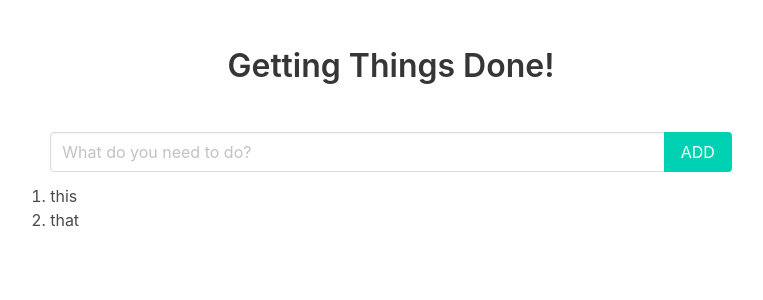
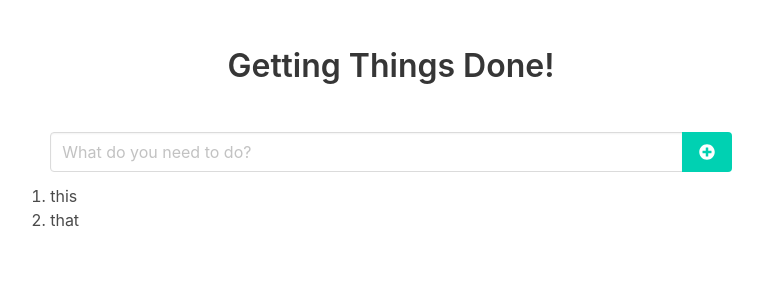
Before and after one commit to stungeye/Vue-To-Do-with-Bulma, a Vue app: page / in a window 1280 px wide. Shown: the top 300 px of the page, without its empty margins (249-1012 px from the left). Built offline with nearby package versions, Linux system fonts and the light colour scheme.

Commit message:
Using a font-awesome icon now.

```diff
--- a/src/App.vue
+++ b/src/App.vue
@@ -12,8 +12,7 @@
 
       <div class="control">
         <button class="button is-primary" @click="addNewUserItem">
-          <!--<FontAwesomeIcon icon="{faPlusCircle}" /> -->
-          ADD
+          <font-awesome-icon icon="plus-circle" />
         </button>
       </div>
     </div>
@@ -34,8 +33,15 @@
 </template>
 
 <script>
+import Vue from "vue";
+import { library } from "@fortawesome/fontawesome-svg-core";
+import { faPlusCircle } from "@fortawesome/free-solid-svg-icons";
+import { FontAwesomeIcon } from "@fortawesome/vue-fontawesome";
 import "./assets/sass/bulma-import.scss";
 import "./assets/sass/global.scss";
+
+library.add(faPlusCircle);
+Vue.component("font-awesome-icon", FontAwesomeIcon);
 
 export default {
   name: "ToDoVue",
```
